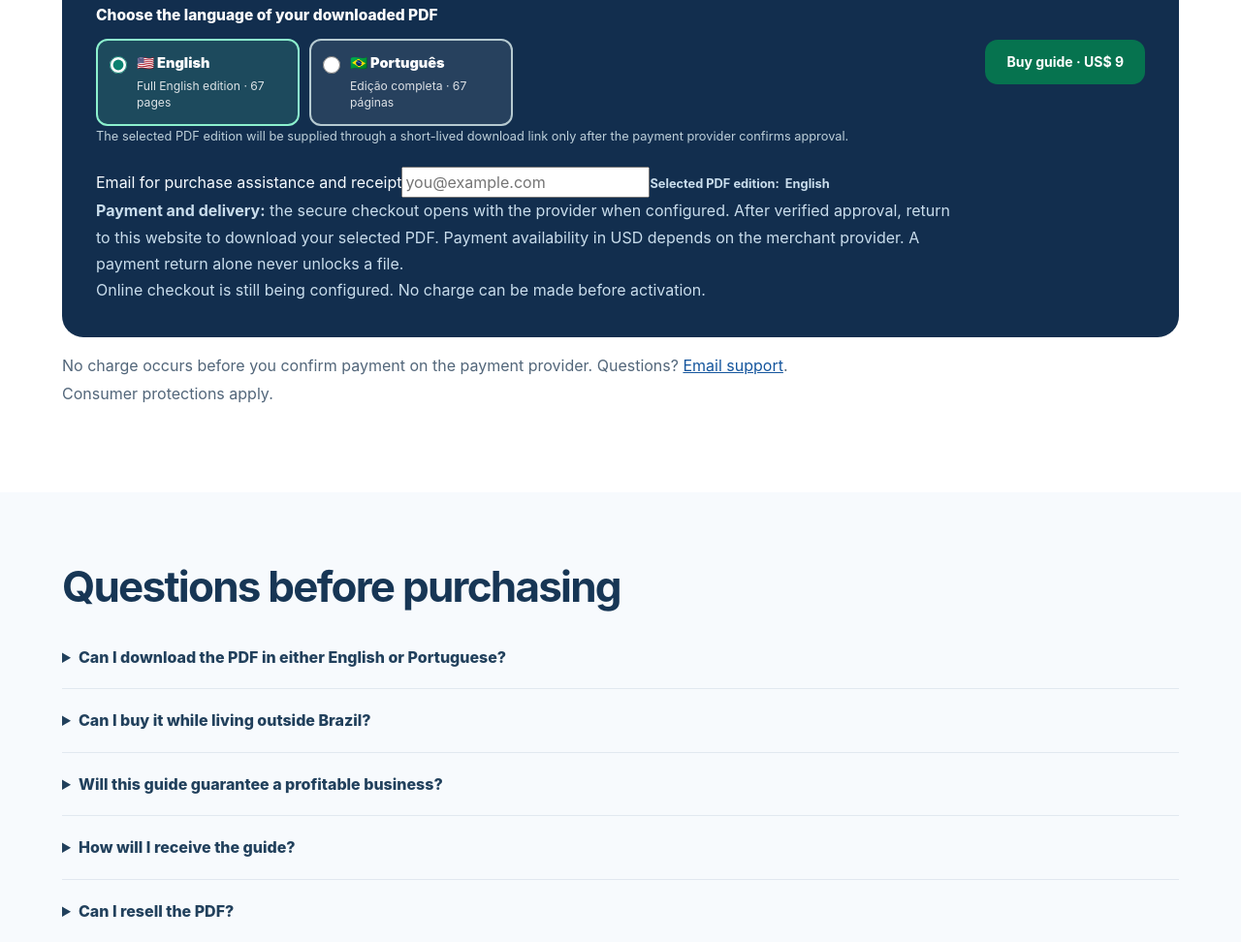
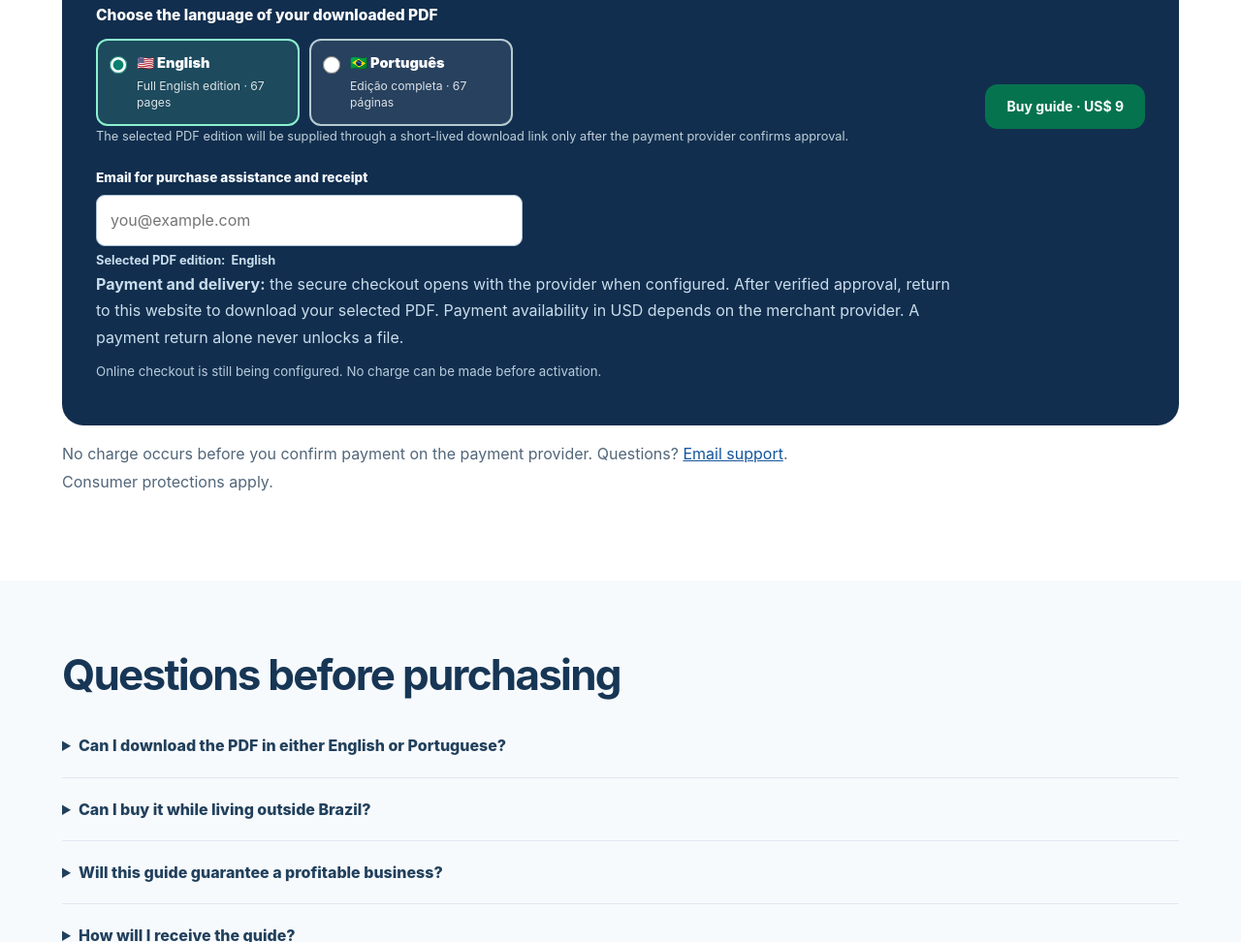
Before and after one commit to rhianmello/criai, a plain HTML site: page en/apostilas.html in a window 1280 px wide. Shown: the part 4065-5037 px from the top of the page at 97% size. Drawn offline with Linux system fonts and the light colour scheme; no server answers.

Commit message:
style(criai): purchase email field and payment status

```diff
--- a/assets/ebook-language.css
+++ b/assets/ebook-language.css
@@ -18,3 +18,11 @@
 .en-body .en-cta .ebook-language-help{color:#d6e7ee}
 .en-body .en-cta .ebook-choice-surface{color:#fff}
 @media(max-width:440px){.ebook-language-choices{grid-template-columns:1fr}.ebook-language-choice .ebook-choice-surface{min-height:58px;padding-top:11px;padding-bottom:11px}.ebook-language-choice input{top:14px}}
+
+
+/* Ebook purchase email field and live checkout feedback */
+.ebook-buyer-email-label{display:block;margin:16px 0 7px;font-size:.85rem;font-weight:800}
+.ebook-buyer-email{display:block;width:100%;max-width:440px;padding:12px 14px;color:#142c46;background:#fff;border:1px solid #adc4d7;border-radius:9px;font-size:1rem}
+.ebook-buyer-email:focus-visible{outline:3px solid #63d9bd;outline-offset:2px}
+.ebook-checkout-message{font-size:.83rem;line-height:1.6;padding:10px 0;opacity:.9}
+[data-ebook-purchase][aria-busy="true"]{opacity:.75;pointer-events:none}
```
